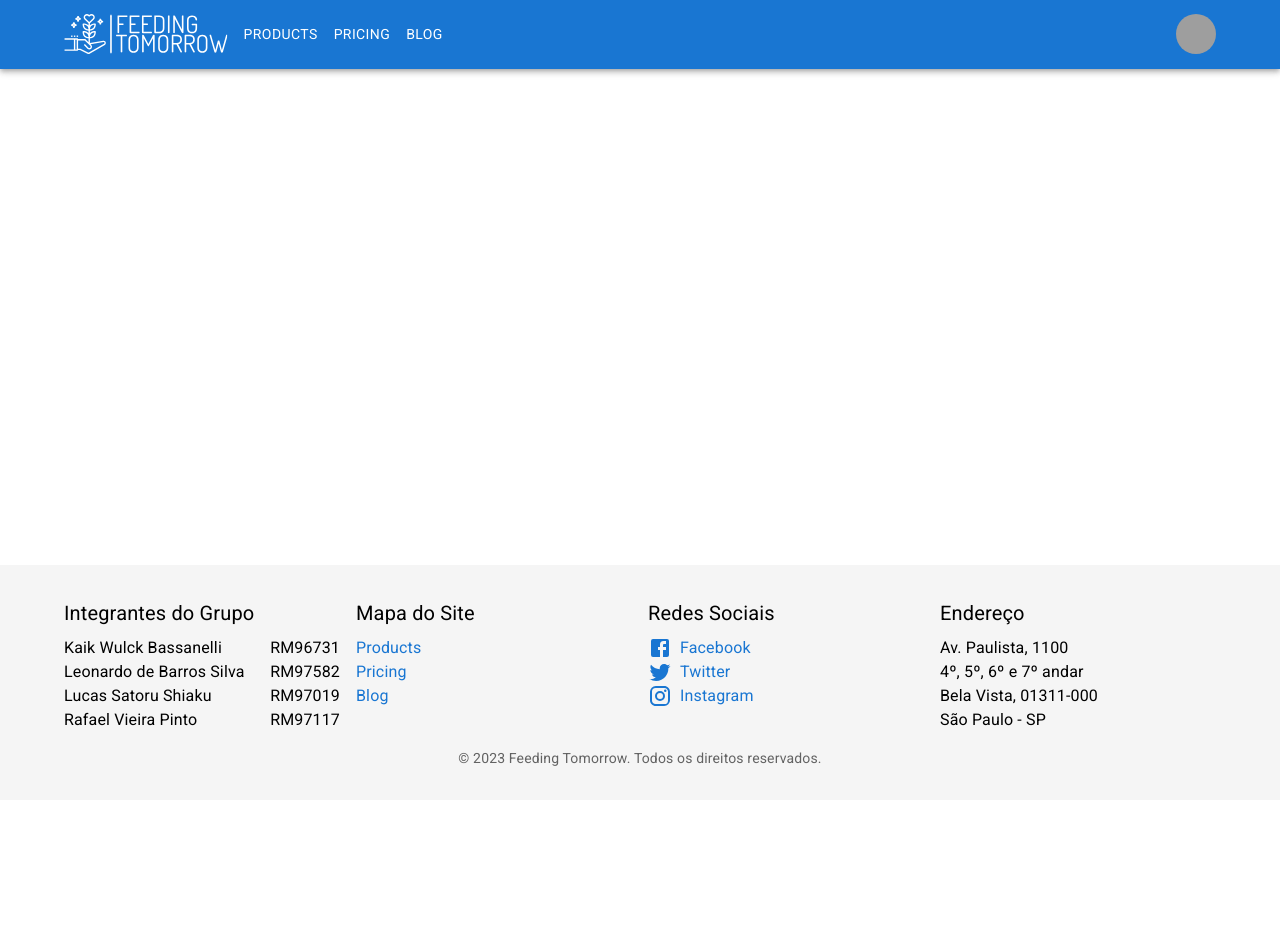
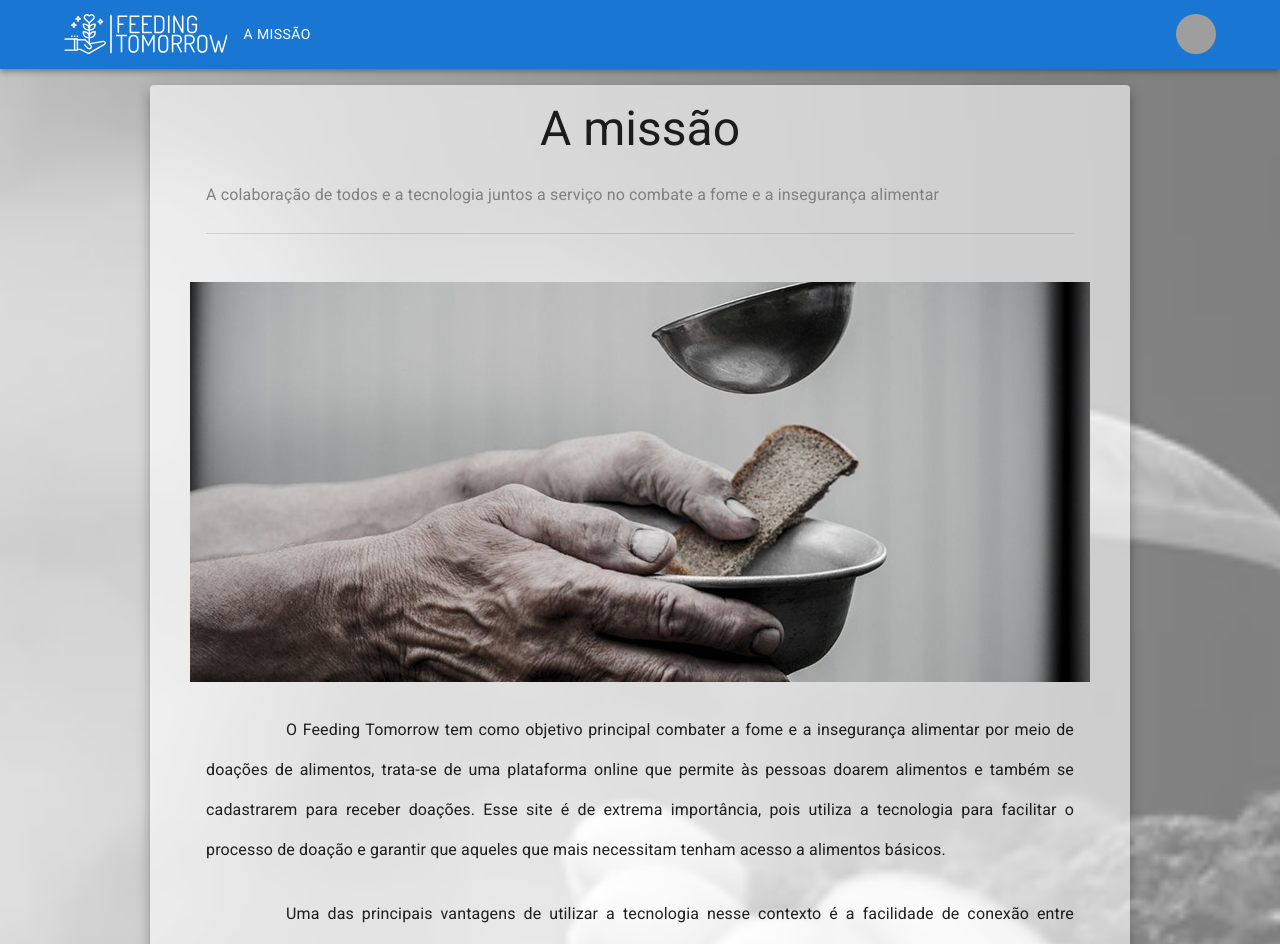
Before and after one commit to kaikwb/feeding-tomorrow-frontend, a React (Vite) app: page /mission in a window 1280 px wide. Shown: the top 944 px of the page. Before the commit the page ends 800 px from the top, so only its background shows below. Built offline with nearby package versions, Linux system fonts and the light colour scheme; grey boxes are pictures that could not be loaded.

Commit message:
Adds mission page

```diff
--- a/src/App.css
+++ b/src/App.css
@@ -6,4 +6,20 @@
     display: flex;
     flex-direction: column;
     min-height: 100vh;
+    position: relative;
 }
+
+#root::after {
+    content: '';
+    position: absolute;
+    top: 0;
+    right: 0;
+    bottom: 0;
+    left: 0;
+    z-index: -1;
+    background-image: url("assets/background.webp");
+    background-size: cover;
+    background-repeat: no-repeat;
+    background-position: center;
+    opacity: 0.5;
+}
--- a/src/App.jsx
+++ b/src/App.jsx
@@ -1,17 +1,23 @@
 import "./App.css";
 import Header from "./components/Header/Header.jsx";
-import {navMenuOptions, userMenuOptions} from "./config/menuOptions.js";
+import {pages, userMenuOptions} from "./config/routes.jsx";
 import logo from "./assets/logo/logo-white.svg";
 import Footer from "./components/Footer/Footer.jsx";
 import {members} from "./config/members.js";
 import {socialNetworks} from "./config/socialNetworks.js";
 import {address} from "./config/address.js";
+import {createBrowserRouter, RouterProvider} from "react-router-dom";
 
 export default function App() {
+    const router = createBrowserRouter(pages.map((page) => {
+        return {path: page.link, element: page.element};
+    }));
+
     return (
         <>
-            <Header navMenuOptions={navMenuOptions} userMenuOptions={userMenuOptions} logo={logo}/>
-            <Footer members={members} siteMap={navMenuOptions} socialNetworks={socialNetworks} address={address}
+            <Header navMenuOptions={pages} userMenuOptions={userMenuOptions} logo={logo}/>
+            <RouterProvider router={router}/>
+            <Footer members={members} siteMap={pages} socialNetworks={socialNetworks} address={address}
                     copyrightName="Feeding Tomorrow" copyrightYear="2023"/>
         </>
     );
--- /dev/null
+++ b/src/components/ArticleContent/ArticleContent.jsx
@@ -0,0 +1,35 @@
+import {Box, Divider, Paper, Typography} from "@mui/material";
+import PropTypes from "prop-types";
+
+export default function ArticleContent(props) {
+    const {title, subtitle, content, image} = props;
+    const paragraphs = content.split("\r\n");
+
+    return (
+        <Paper elevation={8}
+               sx={{width: "auto", maxWidth: {xs: 1, md: "md"}, my: 2, flexGrow: 1, py: 2, px: 5, mx: "auto", backgroundColor: "rgba(255, 255, 255, 0.6)"}}>
+            <Typography align="center" variant="h3">{title}</Typography>
+            <Typography variant="subtitle1" sx={{px: 2, my: 3, color: "gray"}}>{subtitle}</Typography>
+            <Divider variant="middle" sx={{mb: 6}}/>
+            <Box component="img" src={image} alt={`Imagem da página ${title}`}
+                 sx={{width: 1, maxHeight: 400, objectFit: "cover", mb: 3}}/>
+            {paragraphs.map((paragraph, index) =>
+                <Typography variant="body1" key={index} sx={{
+                    px: 2,
+                    textAlign: "justify",
+                    lineHeight: "2.5rem",
+                    mb: 3,
+                    textIndent: "5rem"
+                }}>
+                    {paragraph}
+                </Typography>)}
+        </Paper>
+    );
+}
+
+ArticleContent.propTypes = {
+    title: PropTypes.string,
+    subtitle: PropTypes.string,
+    content: PropTypes.string,
+    image: PropTypes.string
+};
--- a/src/components/Footer/Footer.jsx
+++ b/src/components/Footer/Footer.jsx
@@ -3,6 +3,8 @@ import {Box, Container, Grid, Link, Typography} from "@mui/material";
 import PropTypes from "prop-types";
 
 export default function Footer(props) {
+    const {members, siteMap, socialNetworks, address, copyrightYear, copyrightName} = props;
+
     return (
         <Box
             component="footer"
@@ -18,7 +20,7 @@ export default function Footer(props) {
                         <Typography variant="h6" gutterBottom>
                             Integrantes do Grupo
                         </Typography>
-                        {props.members.map((member) => (
+                        {members.map((member) => (
                             <Box
                                 key={member.id}
                                 sx={{
@@ -36,7 +38,7 @@ export default function Footer(props) {
                             <Typography variant="h6" gutterBottom>
                                 Mapa do Site
                             </Typography>
-                            {props.siteMap.map((item) => (
+                            {siteMap.map((item) => (
                                 <Typography component={Link} href={item.link} key={item.label}
                                             sx={{textDecoration: "none"}}>
                                     {item.label}
@@ -49,7 +51,7 @@ export default function Footer(props) {
                             <Typography variant="h6" gutterBottom>
                                 Redes Sociais
                             </Typography>
-                            {props.socialNetworks.map((network) => (
+                            {socialNetworks.map((network) => (
                                 <Link
                                     key={network.name}
                                     href={network.link}
@@ -73,20 +75,20 @@ export default function Footer(props) {
                             Endereço
                         </Typography>
                         <Typography>
-                            {props.address.street}, {props.address.number}
+                            {address.street}, {address.number}
                         </Typography>
-                        <Typography>{props.address.address2}</Typography>
+                        <Typography>{address.address2}</Typography>
                         <Typography>
-                            {props.address.neighborhood}, {props.address.postalCode}
+                            {address.neighborhood}, {address.postalCode}
                         </Typography>
                         <Typography>
-                            {props.address.city} - {props.address.state}
+                            {address.city} - {address.state}
                         </Typography>
                     </Grid>
                 </Grid>
                 <Box mt={2}>
                     <Typography variant="body2" color="textSecondary" align="center">
-                        © {props.copyrightYear} {props.copyrightName}. Todos os direitos reservados.
+                        © {copyrightYear} {copyrightName}. Todos os direitos reservados.
                     </Typography>
                 </Box>
             </Container>
--- a/src/components/Header/Header.jsx
+++ b/src/components/Header/Header.jsx
@@ -17,6 +17,8 @@ import MenuIcon from "@mui/icons-material/Menu";
 import PropTypes from "prop-types";
 
 export default function Header(props) {
+    const {logo, navMenuOptions, userMenuOptions} = props;
+
     const [anchorElNav, setAnchorElNav] = useState(null);
     const [anchorElUser, setAnchorElUser] = useState(null);
 
@@ -39,7 +41,7 @@ export default function Header(props) {
         <AppBar position="static">
             <Container maxWidth="lg">
                 <Toolbar disableGutters>
-                    <Box component="img" src={props.logo} alt="Logo"
+                    <Box component="img" src={logo} alt="Logo"
                          sx={{display: {xs: "none", md: "flex"}, mr: 1, height: 40}}/>
 
                     <Box sx={{flexGrow: 1, display: {xs: "flex", md: "none"}}}>
@@ -71,7 +73,7 @@ export default function Header(props) {
                                 display: {xs: "block", md: "none"}
                             }}
                         >
-                            {props.navMenuOptions.map((navOption) => (
+                            {navMenuOptions.map((navOption) => (
                                 <MenuItem component={Link} href={navOption.link} key={navOption.label}
                                           onClick={handleCloseNavMenu}>
                                     <Typography textAlign="center">{navOption.label}</Typography>
@@ -80,11 +82,11 @@ export default function Header(props) {
                         </Menu>
                     </Box>
 
-                    <Box component="img" src={props.logo} alt="Logo"
+                    <Box component="img" src={logo} alt="Logo"
                          sx={{display: {xs: "flex", md: "none"}, mr: 2, height: 40, width: 1}}/>
 
                     <Box sx={{flexGrow: 1, display: {xs: "none", md: "flex"}}}>
-                        {props.navMenuOptions.map((navOption) => (
+                        {navMenuOptions.map((navOption) => (
                             <Button
                                 component={Link}
                                 href={navOption.link}
@@ -119,7 +121,7 @@ export default function Header(props) {
                             open={Boolean(anchorElUser)}
                             onClose={handleCloseUserMenu}
                         >
-                            {props.userMenuOptions.map((userOption) => (
+                            {userMenuOptions.map((userOption) => (
                                 <MenuItem component={Link} href={userOption.link} key={userOption.label}
                                           onClick={handleCloseUserMenu}>
                                     <Typography textAlign="center">{userOption.label}</Typography>
--- a/src/config/menuOptions.js
+++ b/src/config/routes.jsx
@@ -1,15 +1,10 @@
-export const navMenuOptions = [
+import Mission from "../pages/Mission/Mission.jsx";
+
+export const pages = [
     {
-        "label": "Products",
-        "link": "/products"
-    },
-    {
-        "label": "Pricing",
-        "link": "/pricing"
-    },
-    {
-        "label": "Blog",
-        "link": "/blog"
+        "label": "A missão",
+        "link": "/mission",
+        "element": <Mission/>
     }
 ];
 
--- /dev/null
+++ b/src/pages/Mission/Mission.jsx
@@ -0,0 +1,20 @@
+import ArticleContent from "../../components/ArticleContent/ArticleContent.jsx";
+import image from "../../assets/page_images/mission.jpg";
+
+const pageContent = {
+    title: "A missão",
+    subtitle: "A colaboração de todos e a tecnologia juntos a serviço no combate a fome e a insegurança alimentar",
+    image: image,
+    content:
+        "O Feeding Tomorrow tem como objetivo principal combater a fome e a insegurança alimentar por meio de doações de alimentos, trata-se de uma plataforma online que permite às pessoas doarem alimentos e também se cadastrarem para receber doações. Esse site é de extrema importância, pois utiliza a tecnologia para facilitar o processo de doação e garantir que aqueles que mais necessitam tenham acesso a alimentos básicos.\r\n" +
+        "Uma das principais vantagens de utilizar a tecnologia nesse contexto é a facilidade de conexão entre doadores e beneficiários, através do Feeding Tomorrow é possível estabelecer uma rede de solidariedade de forma eficiente e ágil. As pessoas podem fazer doações com apenas alguns cliques, sem a necessidade de deslocamento físico, o que reduz barreiras e amplia o alcance das ações.\r\n" +
+        "Além disso, a tecnologia permite o acompanhamento e a gestão efetiva das doações onde o Feeding Tomorrow pode registrar as informações sobre os alimentos doados e sua distribuição, garantindo transparência e controle sobre o processo. Isso também ajuda na identificação de áreas com maior necessidade e no planejamento de ações para atender a essas demandas de maneira mais eficaz.\r\n" +
+        "Outro aspecto importante é a conscientização e a mobilização da sociedade, onde pode-se oferecer recursos informativos, como artigos e estatísticas sobre a fome e a insegurança alimentar, incentivando as pessoas a se envolverem nessa causa. Além disso, a plataforma pode promover campanhas de arrecadação específicas, engajando a comunidade em ações coletivas para enfrentar esse problema.\r\n" +
+        "Em suma, o Feeding Tomorrow desempenha um papel crucial no combate à fome e à insegurança alimentar, utilizando a tecnologia para facilitar as doações e conectar doadores e beneficiários de forma eficiente. Através dessa plataforma, é possível ampliar o alcance das ações solidárias, promover a transparência e o controle das doações e conscientizar a sociedade sobre a importância de enfrentar esse desafio social. Com o auxílio da tecnologia, é possível criar um impacto positivo e construir um futuro melhor para todos, onde a fome seja erradicada e a segurança alimentar seja uma realidade."
+};
+
+export default function Mission() {
+    return (
+        <ArticleContent {...pageContent}/>
+    );
+}
```
Also changed, not shown: src/assets/background.webp (added), src/assets/page_images/mission.jpg (added).
